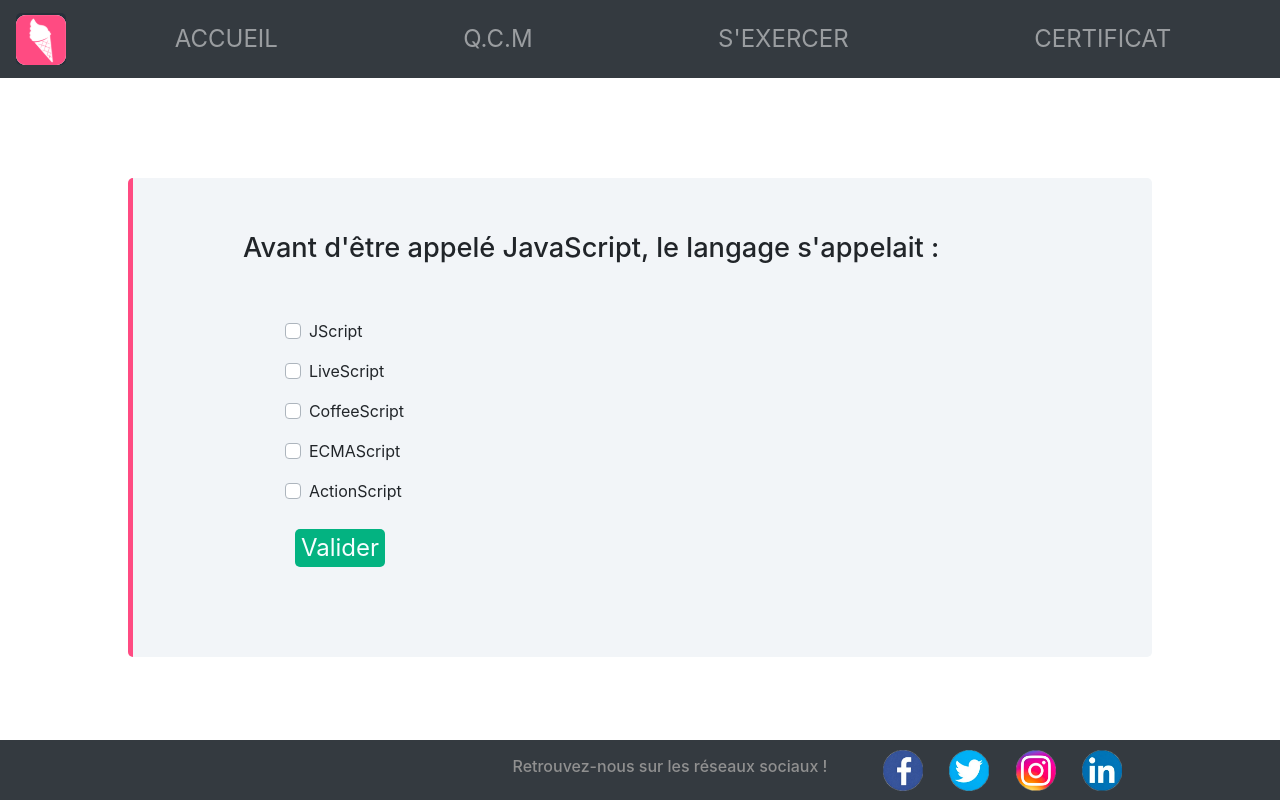
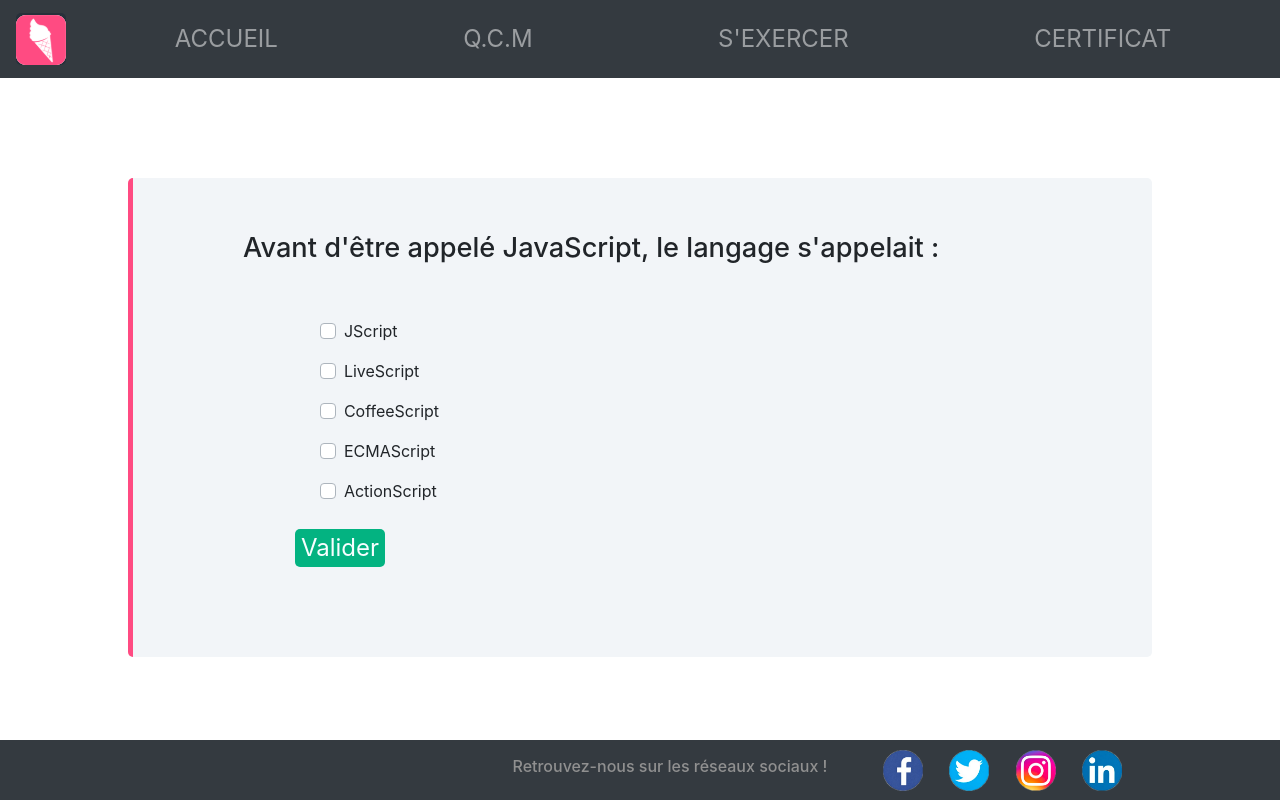
Before and after one commit to QuizzMacademia/Quizz, a React (Create React App) app in the folder FrontEnd/: page /Accueil/Entainement in a window 1280 px wide. Built offline with nearby package versions, Linux system fonts and the light colour scheme.

Commit message:
checker les  reponse de l'utilisateur + ajout icone devant les reponses

```diff
--- a/FrontEnd/package.json
+++ b/FrontEnd/package.json
@@ -38,5 +38,8 @@
       "last 1 firefox version",
       "last 1 safari version"
     ]
+  },
+  "devDependencies": {
+    "react-bootstrap-icons": "^1.0.2-alpha4"
   }
 }
--- /dev/null
+++ b/FrontEnd/src/components/accueil/MyCheckbox.jsx
@@ -0,0 +1,19 @@
+import {useField} from "formik";
+import FormGroup from "react-bootstrap/FormGroup";
+import FormCheck from "react-bootstrap/FormCheck";
+import React from "react";
+
+export function MyCheckbox({name, value, type, idx, item, hdlChange, hdlBlur}) {
+    const [field] = useField({
+        name,
+        value
+    });
+    return (
+        <div key={`custom-${type}-${idx}`}>
+            <FormGroup>
+                <FormCheck custom {...field} id={`custom-${type}-${idx}`} value={parseInt(value)} type={type}
+                           label={item} onChange={hdlChange} onBlur={hdlBlur}/>
+            </FormGroup>
+        </div>
+    )
+}
--- a/FrontEnd/src/components/accueil/Training.jsx
+++ b/FrontEnd/src/components/accueil/Training.jsx
@@ -13,24 +13,26 @@ function Training() {
     const [lastQuestion, setLastQuestion] = useState(false);
     const [listQuestion, setListQuestion] = useState(true);
     const [showButton, setShowButton] = useState(false);
+    const [answerChoice, setAnswerChoice] = useState(false);
 
     const handleValidation = (evt) => {
         evt.preventDefault();
         setShowAnswer(true);
         console.log(evt);
-        setShowButton(true)
+        setShowButton(true);
+        setAnswerChoice(true);
     };
 
     const validationSchemaCheckbox = Yup.object().shape({
-        correctChoice: Yup.array().required("At least one checkbox is required")
+        userChoice: Yup.array().required("At least one checkbox is required")
     });
 
     const validationSchemaRadio = Yup.object().shape({
-        correctChoice: Yup.string().required("At least one radio is required")
+        userChoice: Yup.string().required("At least one radio is required")
     });
 
     const initialValues = {
-        correctChoice: []
+        userChoice: []
     };
 
     const handleNextQuestion = (values, {resetForm}) => {
@@ -39,6 +41,7 @@ function Training() {
             setIndex(index + 1);
             setShowAnswer(false);
             setShowButton(false);
+            setAnswerChoice(false);
             console.log(index);
         } else {
             setListQuestion(false);
@@ -63,7 +66,8 @@ function Training() {
                                 <>
                                     {listQuestion &&
                                     <Question question={questionData} show={showAnswer} showButton={showButton}
-                                              onHandleValidation={handleValidation} errors={errors} values={values}
+                                              onHandleValidation={handleValidation} answerChoice={answerChoice}
+                                              errors={errors} values={values}
                                               isValid={isValid} handleSubmit={handleSubmit} handleBlur={handleBlur}
                                               handleChange={handleChange}/>}
                                 </>
--- a/FrontEnd/src/components/accueil/question.css
+++ b/FrontEnd/src/components/accueil/question.css
@@ -60,3 +60,11 @@ p {
  color: #368bd6;
     text-align: justify;
 }
+.choice-style{
+    display: flex;
+    flex-direction: row;
+}
+.choice-icon{
+    margin-right: 5px;
+    width: 30px;
+}
--- a/FrontEnd/src/components/accueil/question.jsx
+++ b/FrontEnd/src/components/accueil/question.jsx
@@ -2,21 +2,39 @@ import React from "react";
 import {Form} from "react-bootstrap";
 import "./question.css"
 import Answer from "./answer";
+import {Check, X} from "react-bootstrap-icons";
+import {MyCheckbox} from "./MyCheckbox";
 import {useField} from "formik";
 import FormGroup from "react-bootstrap/FormGroup";
 import FormCheck from "react-bootstrap/FormCheck";
 
 
-const Question = ({question, show, onHandleValidation, showButton, errors, values, isValid, handleSubmit, handleBlur, handleChange}) => {
+const Question = ({question, show, onHandleValidation, showButton, errors, answerChoice, values, isValid, handleSubmit, handleBlur, handleChange}) => {
+    console.log(question);
+    console.log(values);
 
     return (
         <Form onSubmit={handleSubmit} style={{textAlign: "left", marginLeft: "10px"}}>
+
+            {question.choices.map((item, idx) => (
+                <div className={"choice-style"} key={idx}>
+
+                    <div className={"choice-icon"}>
+
+                        {answerChoice &&
+                        (question.correctAnswer.includes(item.id) || values.userChoice.includes(item.id + '')) &&
+                        < span>
                         {
-                question.choices.map((item, idx) => (<>
-                        <MyCheckbox className="option" item={item.choice} name={`correctChoice`}
+                            question.correctAnswer.includes(item.id)
+                                ? <Check color="green" size={20}/>
+                                : <X color="red" size={20}/>
+                        }
+                        </span>}
+                    </div>
+                    <MyCheckbox className="option" item={item.choice} name={`userChoice`}
                                 value={item.id} type={question.choiceType} idx={item.id} hdlChange={handleChange}
                                 hdlBlur={handleBlur}/>
-                    </>
+                </div>
 
             ))}
             {show && <Answer explication={question.explanation}/>}
@@ -24,7 +42,7 @@ const Question = ({question, show, onHandleValidation, showButton, errors, value
             <div className="button-container">
                 {!showButton &&
                 <button onClick={onHandleValidation}
-                        disabled={(!isValid || values['correctChoice'].length === 0)}>Valider</button>}
+                        disabled={(!isValid || values['userChoice'].length === 0)}>Valider</button>}
                 {showButton &&
                 <button type={'submit'}>Question suivante</button>}
 
@@ -36,18 +54,3 @@ const Question = ({question, show, onHandleValidation, showButton, errors, value
     )
 };
 export default Question;
-
-export function MyCheckbox({name, value, type, idx, item, hdlChange, hdlBlur}) {
-    const [field] = useField({
-        name,
-        value
-    });
-    return (
-        <div key={`custom-${type}-${idx}`}>
-            <FormGroup>
-                <FormCheck custom {...field} id={`custom-${type}-${idx}`} value={parseInt(value)} type={type}
-                           label={item} onChange={hdlChange} onBlur={hdlBlur}/>
-            </FormGroup>
-        </div>
-    )
-}
```
Also changed, not shown: FrontEnd/src/components/shared/mock/mock_questionnaire.js (+11 -11 lines), 1 other file (tests, documents, lock files or other folders). Lines whose indentation alone changed are shown as unchanged.
